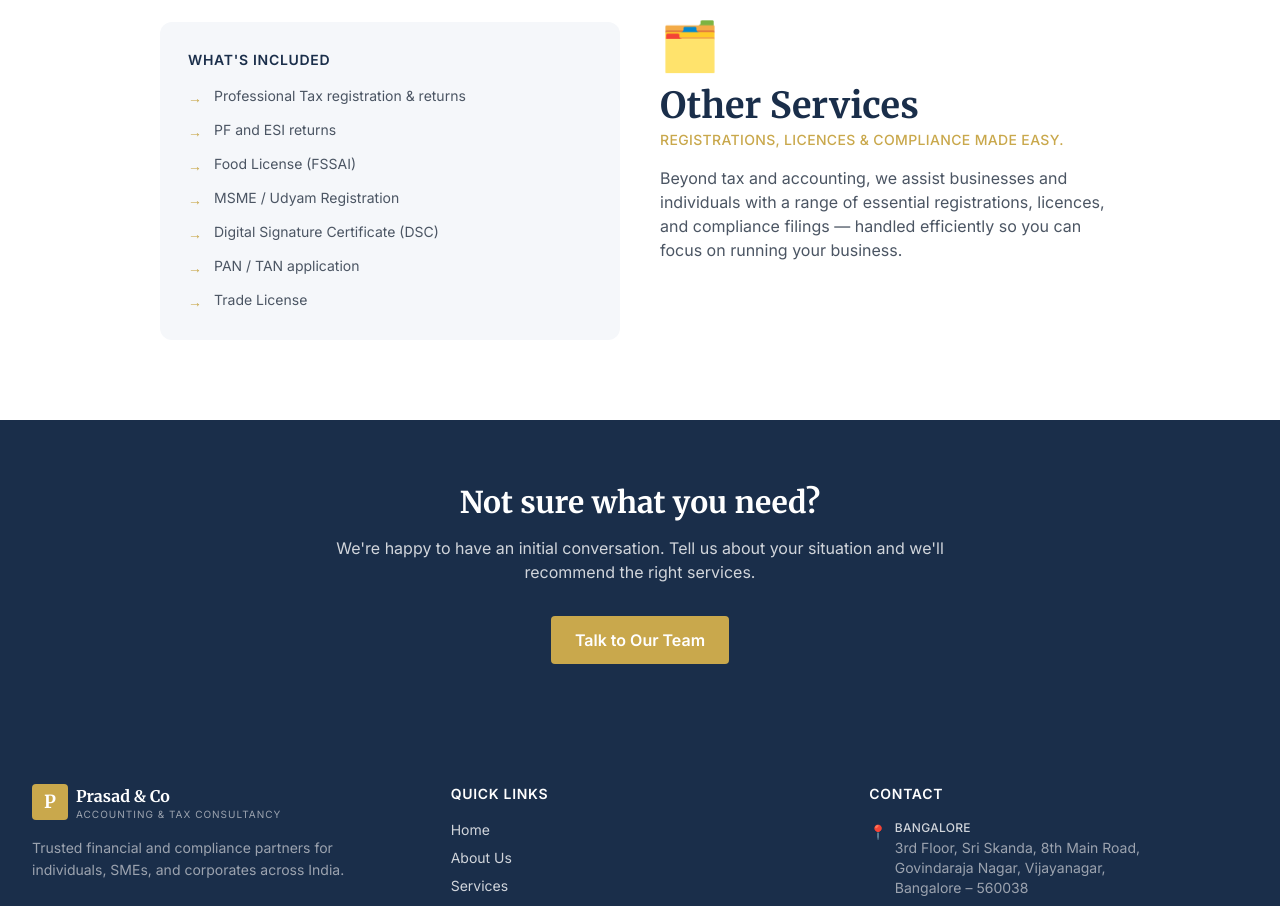
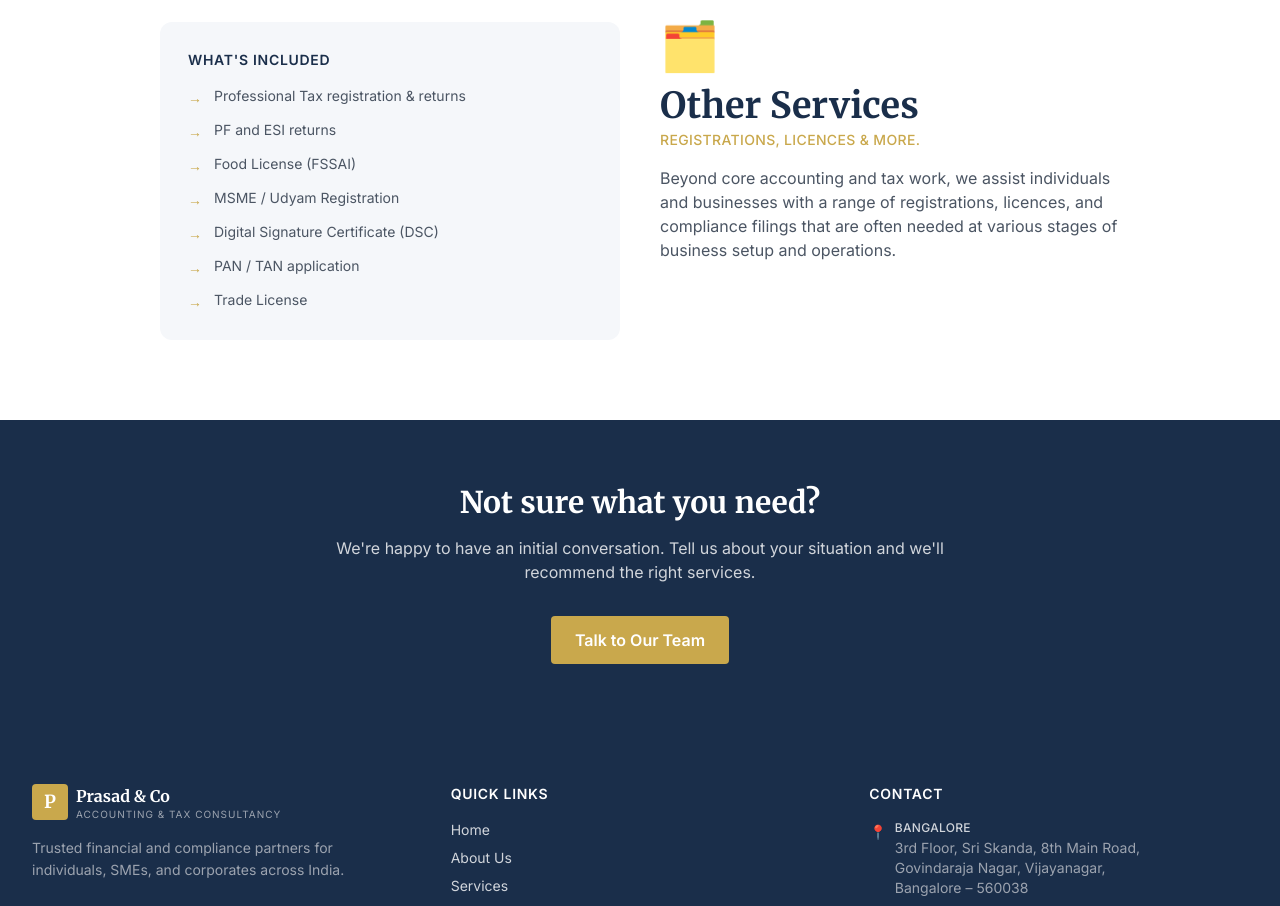
Before and after one commit to Chahat-del/Ca-Consultancy, a React (Vite) app: page /services in a window 1280 px wide. Shown: the part 2100-3006 px from the top of the page. Built offline with nearby package versions, Linux system fonts and the light colour scheme; no server answers; the database is empty.

Commit message:
feat: remove testimonials, add Other Services, centre team section

```diff
--- a/src/components/home/ServicesPreview.jsx
+++ b/src/components/home/ServicesPreview.jsx
@@ -30,7 +30,7 @@ const services = [
   {
     icon: '🗂️',
     title: 'Other Services',
-    desc: 'Professional Tax, PF & ESI, Food License, MSME/Udyam Registration, DSC, PAN/TAN, Trade License and more.',
+    desc: 'Professional Tax, PF/ESI returns, FSSAI, MSME/Udyam, DSC, PAN/TAN, Trade License and more.',
   },
 ]
 
--- a/src/pages/About.jsx
+++ b/src/pages/About.jsx
@@ -89,12 +89,10 @@ export default function About() {
           <div className="text-center mb-14">
             <span className="text-brand-gold text-xs font-semibold tracking-widest uppercase">The People</span>
             <h2 className="section-heading mt-3">Our Team</h2>
-            <p className="text-gray-500 mt-3 text-sm">Real names and bios will be updated once client shares details.</p>
           </div>
-          <div className="grid sm:grid-cols-2 lg:grid-cols-3 gap-7">
+          <div className="flex flex-wrap justify-center gap-7">
             {team.map(({ name, role, bio }) => (
-              <div key={name} className="bg-white rounded-xl p-7 shadow-sm">
-                {/* Avatar placeholder */}
+              <div key={name} className="bg-white rounded-xl p-7 shadow-sm w-full sm:w-72">
                 <div className="w-14 h-14 rounded-full bg-brand-navy flex items-center justify-center text-brand-gold font-serif font-bold text-xl mb-4">
                   {name.charAt(0)}
                 </div>
--- a/src/pages/Services.jsx
+++ b/src/pages/Services.jsx
@@ -81,9 +81,9 @@ const services = [
     id: 'other',
     icon: '🗂️',
     title: 'Other Services',
-    tagline: 'Registrations, licences & compliance made easy.',
+    tagline: 'Registrations, licences & more.',
     description:
-      'Beyond tax and accounting, we assist businesses and individuals with a range of essential registrations, licences, and compliance filings — handled efficiently so you can focus on running your business.',
+      'Beyond core accounting and tax work, we assist individuals and businesses with a range of registrations, licences, and compliance filings that are often needed at various stages of business setup and operations.',
     bullets: [
       'Professional Tax registration & returns',
       'PF and ESI returns',
```
